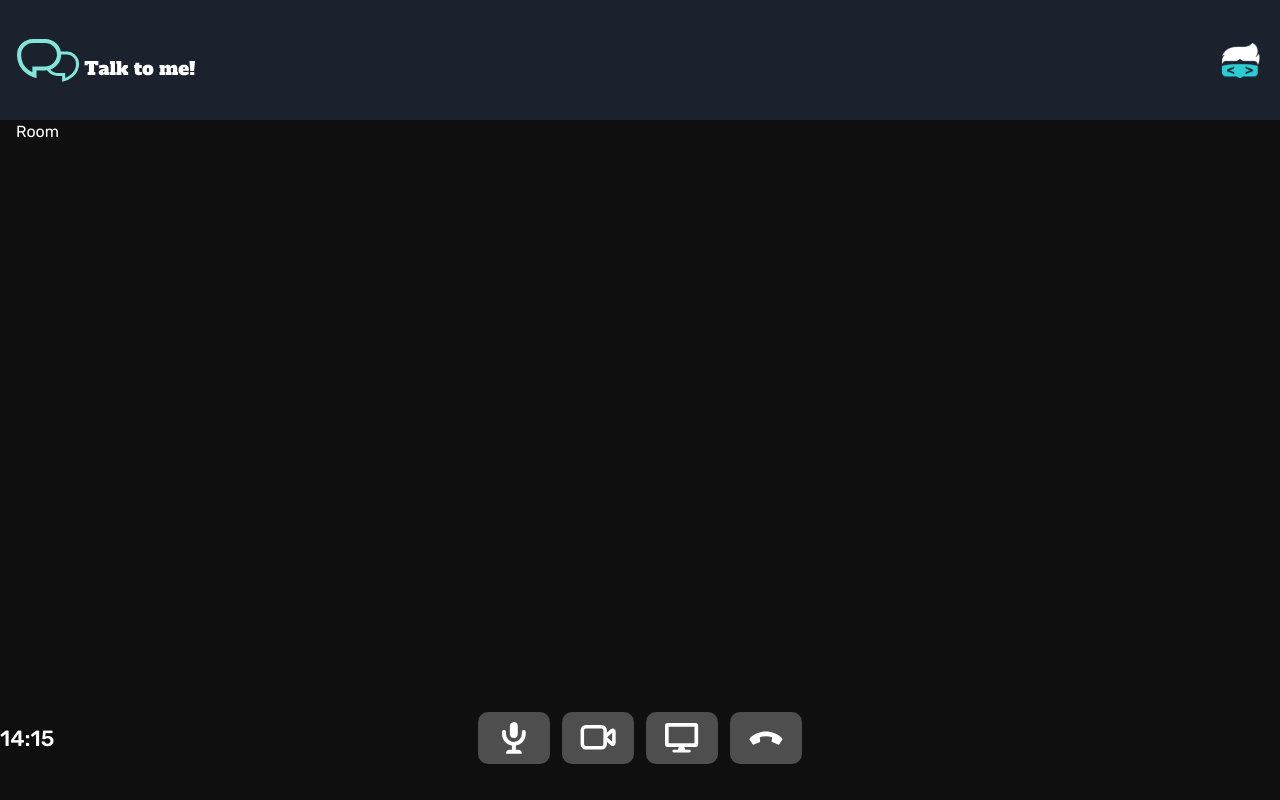
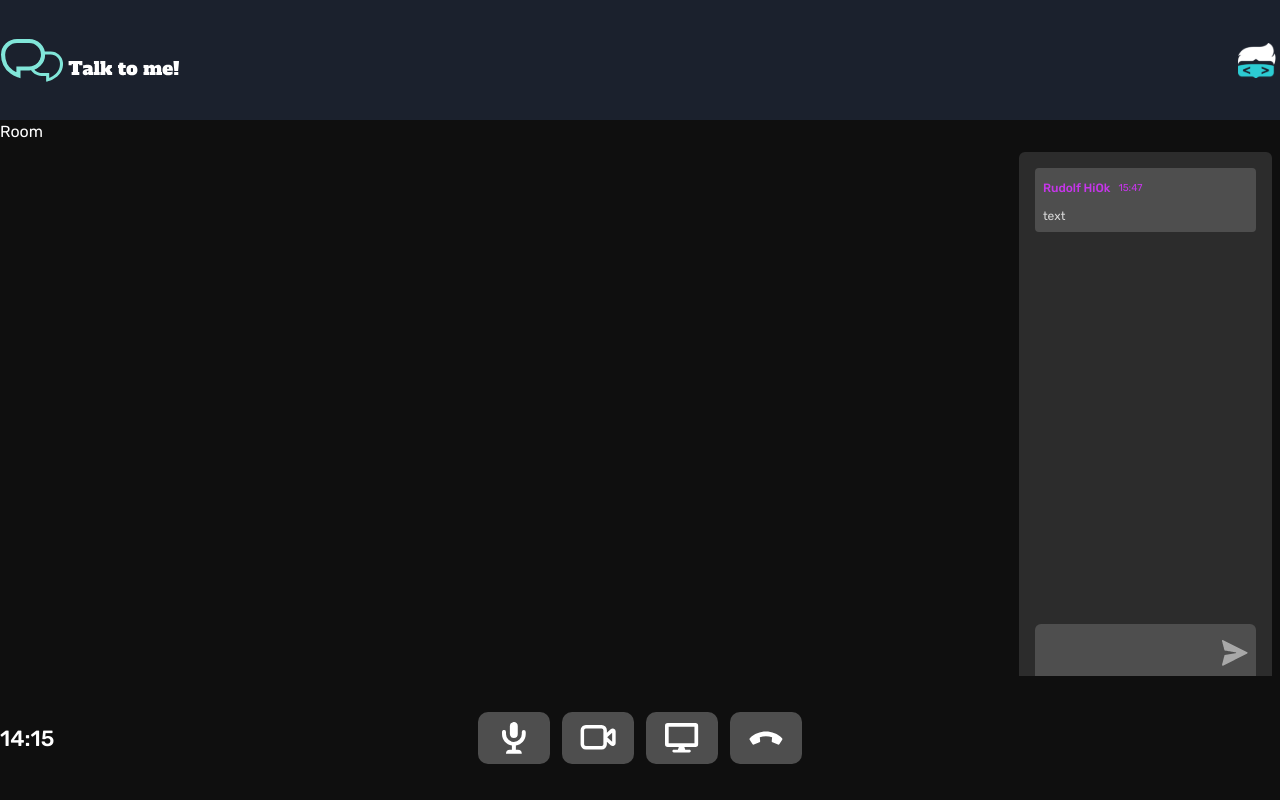
Before and after one commit to rodolfoHOk/herocode.talk-to-me, a Next.js app in the folder frontend/: page /room/1 in a window 1280 px wide. Built offline with nearby package versions, Linux system fonts and the light colour scheme.

Commit message:
feat: create chat in room page

```diff
--- a/frontend/src/app/room/[id]/page.tsx
+++ b/frontend/src/app/room/[id]/page.tsx
@@ -1,3 +1,4 @@
+import { Chat } from '@/components/Chat';
 import { Container } from '@/components/Container';
 import { Footer } from '@/components/Footer';
 import { Header } from '@/components/Header';
@@ -10,13 +11,16 @@ interface RoomProps {
 
 export default function Room({ params }: RoomProps) {
   return (
-    <div className="min-h-screen flex flex-col">
+    <div className="h-screen flex flex-col">
       <Header />
-      <div className="flex-1 w-full h-full flex justify-center">
+      <div className="flex-1 w-full flex justify-center">
         <Container>
-          <span>Room</span>
+          <div className="w-4/5 h-[85%]">
+            <span>Room</span>
+          </div>
+          <Chat />
+          <Footer />
         </Container>
-        <Footer />
       </div>
     </div>
   );
--- /dev/null
+++ b/frontend/src/components/Chat.tsx
@@ -0,0 +1,35 @@
+import Image from 'next/image';
+
+export function Chat() {
+  return (
+    <div className="h-[80%] w-1/5 bg-app-gray-700 px-4 pt-4 rounded-md mt-8 mb-2 mx-2 flex">
+      <div className="relative w-full">
+        <div className="bg-app-gray-500 rounded p-2">
+          <div className="flex items-center gap-2 leading-6 text-app-pink-500">
+            <span className="font-medium text-xs">Rudolf HiOk</span>
+            <span className="font-normal text-2xs">15:47</span>
+          </div>
+          <div className="text-app-gray-50 text-xs mt-2">
+            <p>text</p>
+          </div>
+        </div>
+
+        <form className="absolute bottom-3 w-full">
+          <div className="relative flex">
+            <input
+              type="text"
+              className="w-full p-4 bg-app-gray-500 rounded-md placeholder:text-app-gray-300 text-lg"
+            />
+            <Image
+              className="absolute right-2 top-4"
+              alt="Enviar"
+              src="/icons/send.png"
+              width={26}
+              height={26}
+            />
+          </div>
+        </form>
+      </div>
+    </div>
+  );
+}
--- a/frontend/src/components/Container.tsx
+++ b/frontend/src/components/Container.tsx
@@ -1,7 +1,5 @@
 import { ReactNode } from 'react';
 
 export function Container({ children }: { children: ReactNode }) {
-  return (
-    <div className="px-4 max-w-7xl mx-auto w-full h-full flex">{children}</div>
-  );
+  return <div className="max-w-7xl mx-auto w-full h-full flex">{children}</div>;
 }
--- a/frontend/tailwind.config.ts
+++ b/frontend/tailwind.config.ts
@@ -14,6 +14,7 @@ const config: Config = {
           'conic-gradient(from 180deg at 50% 50%, var(--tw-gradient-stops))',
       },
       colors: {
+        'app-gray-50': '#D9D9D9',
         'app-gray-100': '#D7D7D7',
         'app-gray-200': '#A8A8A8',
         'app-gray-300': '#A0AEC0',
@@ -27,6 +28,9 @@ const config: Config = {
         'app-pink-500': '#C636EA',
         'app-white': '#FFFFFF',
       },
+      fontSize: {
+        '2xs': '10px',
+      },
     },
   },
   plugins: [],
```
Also changed, not shown: frontend/public/icons/send.png (added).
